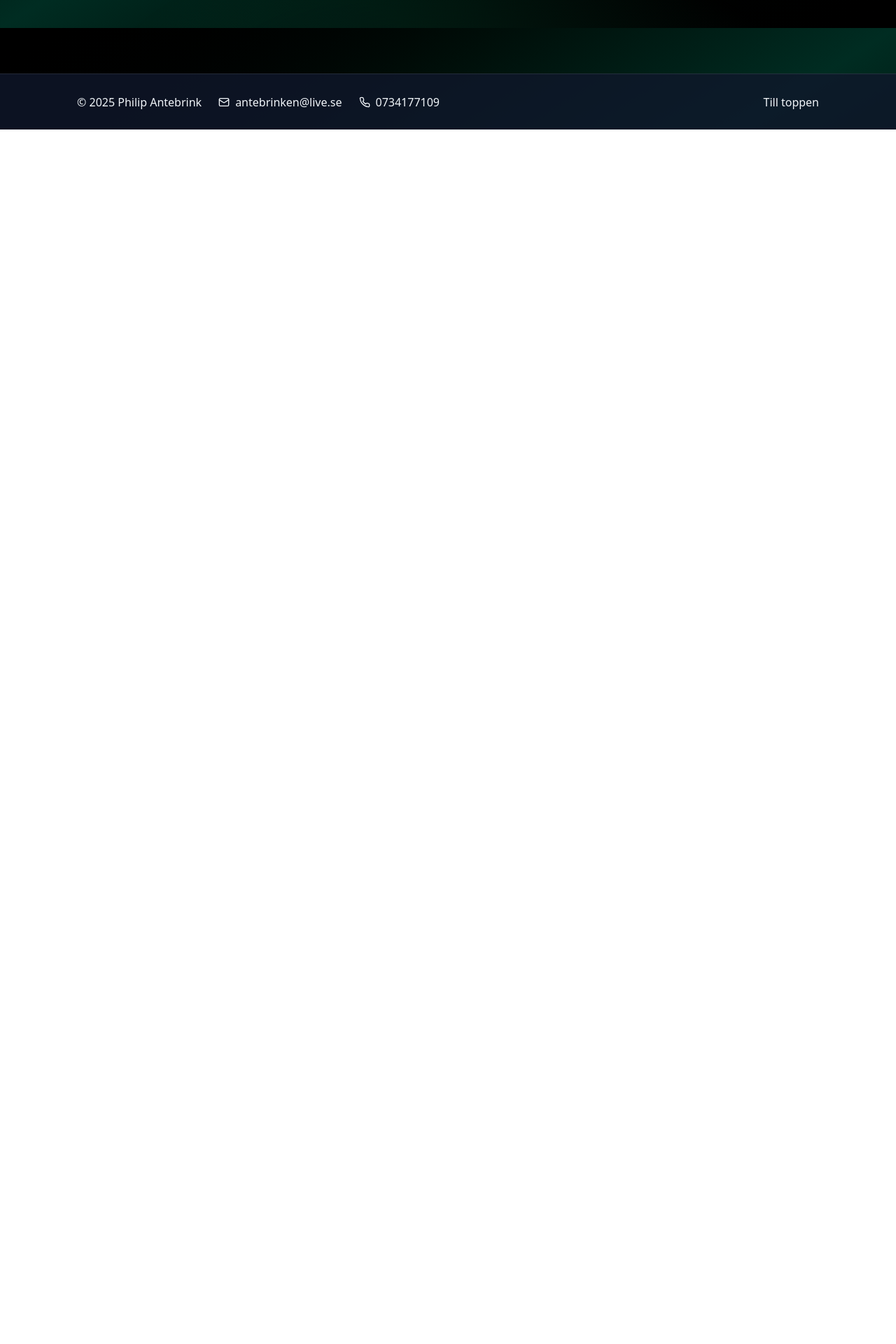
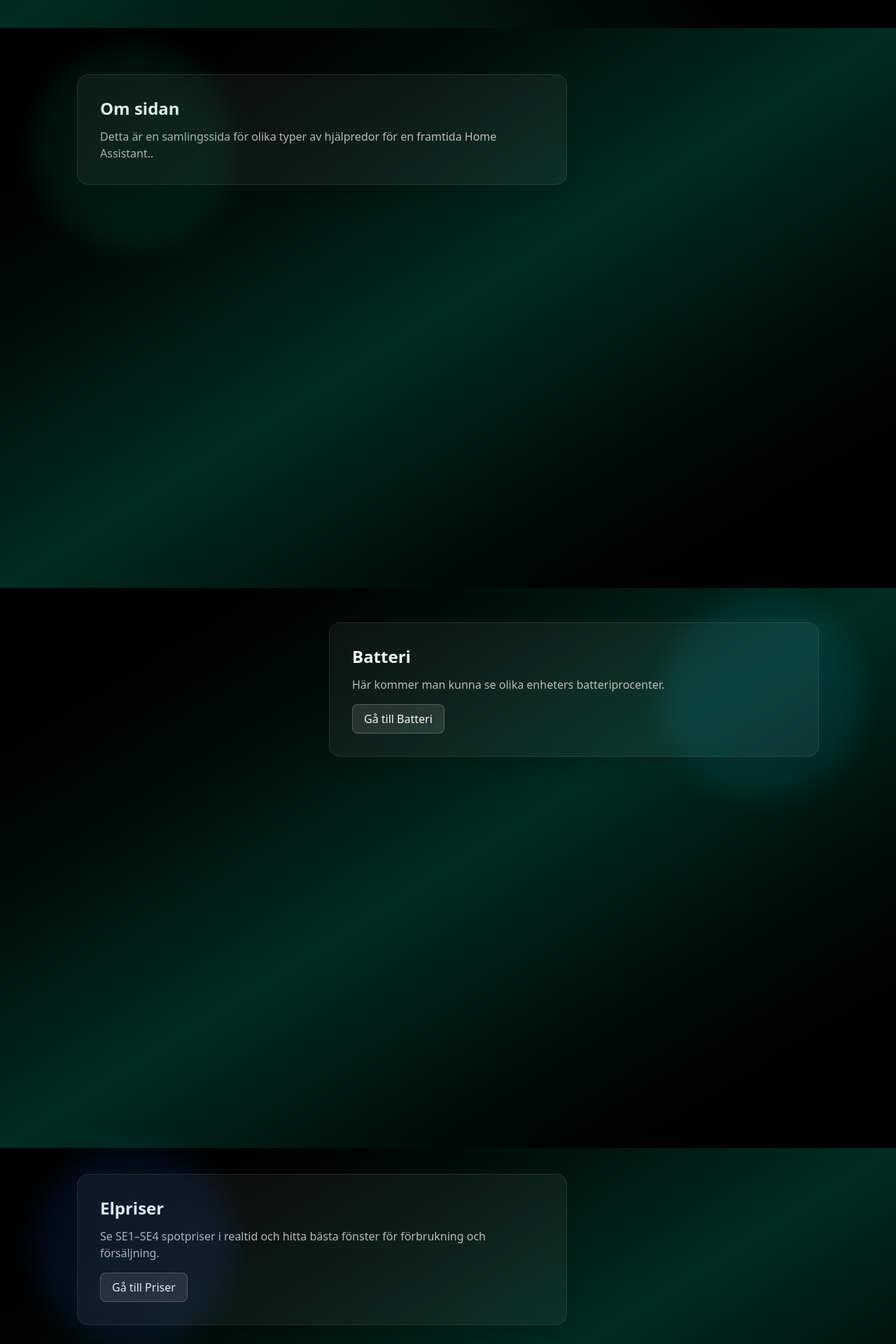
Before and after one commit to antebrinken/myHome, a React (Vite) app: page / in a window 1280 px wide. Shown: the part 760-2680 px from the top of the page at 70% size. Before the commit the page ends 945 px from the top, so only its background shows below. Built offline with nearby package versions, Linux system fonts and the light colour scheme.

Commit message:
Update: css

```diff
--- a/src/App.tsx
+++ b/src/App.tsx
@@ -85,10 +85,77 @@ function HomePage() {
       {/* Hero: text follows scroll (sticky near top) then disappears under the black block */}
       <section className="relative z-0">
         <div className="h-[50vh]" />
-        <h1 className="sticky top-16 text-4xl sm:text-5xl font-extrabold tracking-tight px-5 text-center">Välkommen hem</h1>
+        <div className="sticky top-16 px-5 text-center">
+          <h1 className="text-4xl sm:text-5xl font-extrabold tracking-tight">Välkommen hem</h1>
+          <p className="mt-2 text-white/70 text-sm sm:text-base">Här ska det stå något smart</p>
+        </div>
       </section>
 
+      {/* Info sections */}
+      <section id="about" className="min-h-screen flex items-center">
+        <div className="max-w-[1100px] mx-auto px-5 w-full">
+          <div className="relative glass-card reveal-left max-w-[700px]">
+            <span className="accent-blob -left-16 -top-10 w-72 h-72 rounded-full bg-emerald-500/30" />
+            <h2 className="text-2xl font-bold mb-3">Om sidan</h2>
+            <p className="text-white/70">Detta är en samlingssida för olika typer av hjälpredor för en framtida Home Assistant..</p>
+          </div>
+        </div>
+      </section>
 
+      <section id="battery" className="min-h-screen flex items-center">
+        <div className="max-w-[1100px] mx-auto px-5 w-full">
+          <div className="relative glass-card reveal-right max-w-[700px] ml-auto">
+            <span className="accent-blob -right-16 -top-10 w-72 h-72 rounded-full bg-cyan-500/30" />
+            <h2 className="text-2xl font-bold mb-3">Batteri</h2>
+            <p className="text-white/70 mb-3">Här kommer man kunna se olika enheters batteriprocenter.</p>
+            <NavLink to="/battery" className="inline-block mt-1 rounded-lg border border-white/20 bg-white/10 px-4 py-2 hover:bg-white/20">Gå till Batteri</NavLink>
+          </div>
+        </div>
+      </section>
+
+      <section id="prices" className="min-h-screen flex items-center">
+        <div className="max-w-[1100px] mx-auto px-5 w-full">
+          <div className="relative glass-card reveal-left max-w-[700px]">
+            <span className="accent-blob -left-16 -top-10 w-72 h-72 rounded-full bg-blue-500/30" />
+            <h2 className="text-2xl font-bold mb-3">Elpriser</h2>
+            <p className="text-white/70 mb-3">Se SE1–SE4 spotpriser i realtid och hitta bästa fönster för förbrukning och försäljning.</p>
+            <NavLink to="/prices" className="inline-block mt-1 rounded-lg border border-white/20 bg-white/10 px-4 py-2 hover:bg-white/20">Gå till Priser</NavLink>
+          </div>
+        </div>
+      </section>
+
+      <section id="calendar" className="min-h-screen flex items-center">
+        <div className="max-w-[1100px] mx-auto px-5 w-full">
+          <div className="relative glass-card reveal-right max-w-[700px] ml-auto">
+            <span className="accent-blob -right-16 -top-10 w-72 h-72 rounded-full bg-pink-500/30" />
+            <h2 className="text-2xl font-bold mb-3">Kalender</h2>
+            <p className="text-white/70 mb-3">En samlingssida för en gemensam kalender.</p>
+            <NavLink to="/calendar" className="inline-block mt-1 rounded-lg border border-white/20 bg-white/10 px-4 py-2 hover:bg-white/20">Gå till Kalender</NavLink>
+          </div>
+        </div>
+      </section>
+
+      <section id="weather" className="min-h-screen flex items-center">
+        <div className="max-w-[1100px] mx-auto px-5 w-full">
+          <div className="relative glass-card reveal-left max-w-[700px]">
+            <span className="accent-blob -left-16 -top-10 w-72 h-72 rounded-full bg-indigo-500/30" />
+            <h2 className="text-2xl font-bold mb-3">Väder</h2>
+            <p className="text-white/70 mb-3">Enkelt att kunna se väder via Open‑Meteo.</p>
+            <NavLink to="/weather" className="inline-block mt-1 rounded-lg border border-white/20 bg-white/10 px-4 py-2 hover:bg-white/20">Gå till Väder</NavLink>
+          </div>
+        </div>
+      </section>
+
+      <section id="todo" className="min-h-screen flex items-center">
+        <div className="max-w-[1100px] mx-auto px-5 w-full">
+          <div className="relative glass-card reveal-right max-w-[700px] ml-auto">
+            <span className="accent-blob -right-16 -top-10 w-72 h-72 rounded-full bg-amber-500/30" />
+            <h2 className="text-2xl font-bold mb-3">Att göra</h2>
+            <p className="text-white/70 mb-3">Håll koll på små uppgifter med en enkel och snabb lista.</p>
+            <NavLink to="/todo" className="inline-block mt-1 rounded-lg border border-white/20 bg-white/10 px-4 py-2 hover:bg-white/20">Gå till Att göra</NavLink>
+          </div>
+        </div>
+      </section>
     </main>
   )
 }
--- a/src/index.css
+++ b/src/index.css
@@ -24,3 +24,29 @@ body::before {
     /* Very subtle red accent */
     radial-gradient(600px 300px at -5% 20%, rgba(244, 63, 94, 0.06), transparent 65%);
 }
+
+/* Hero/section presentation helpers */
+.glass-card {
+  @apply bg-white/5 border border-white/10 rounded-2xl p-8 shadow-xl backdrop-blur;
+}
+.glass-card:hover { box-shadow: 0 10px 30px rgba(0,0,0,0.25); }
+
+@keyframes float-in-left {
+  0% { opacity: 0; transform: translate3d(-24px, 8px, 0) scale(0.98); }
+  60% { opacity: 1; }
+  100% { opacity: 1; transform: translate3d(0, 0, 0) scale(1); }
+}
+@keyframes float-in-right {
+  0% { opacity: 0; transform: translate3d(24px, 8px, 0) scale(0.98); }
+  60% { opacity: 1; }
+  100% { opacity: 1; transform: translate3d(0, 0, 0) scale(1); }
+}
+.reveal-left { animation: float-in-left 700ms cubic-bezier(0.22, 1, 0.36, 1) both; }
+.reveal-right { animation: float-in-right 700ms cubic-bezier(0.22, 1, 0.36, 1) both; }
+
+.accent-blob {
+  position: absolute;
+  pointer-events: none;
+  filter: blur(20px);
+  opacity: 0.35;
+}
```
